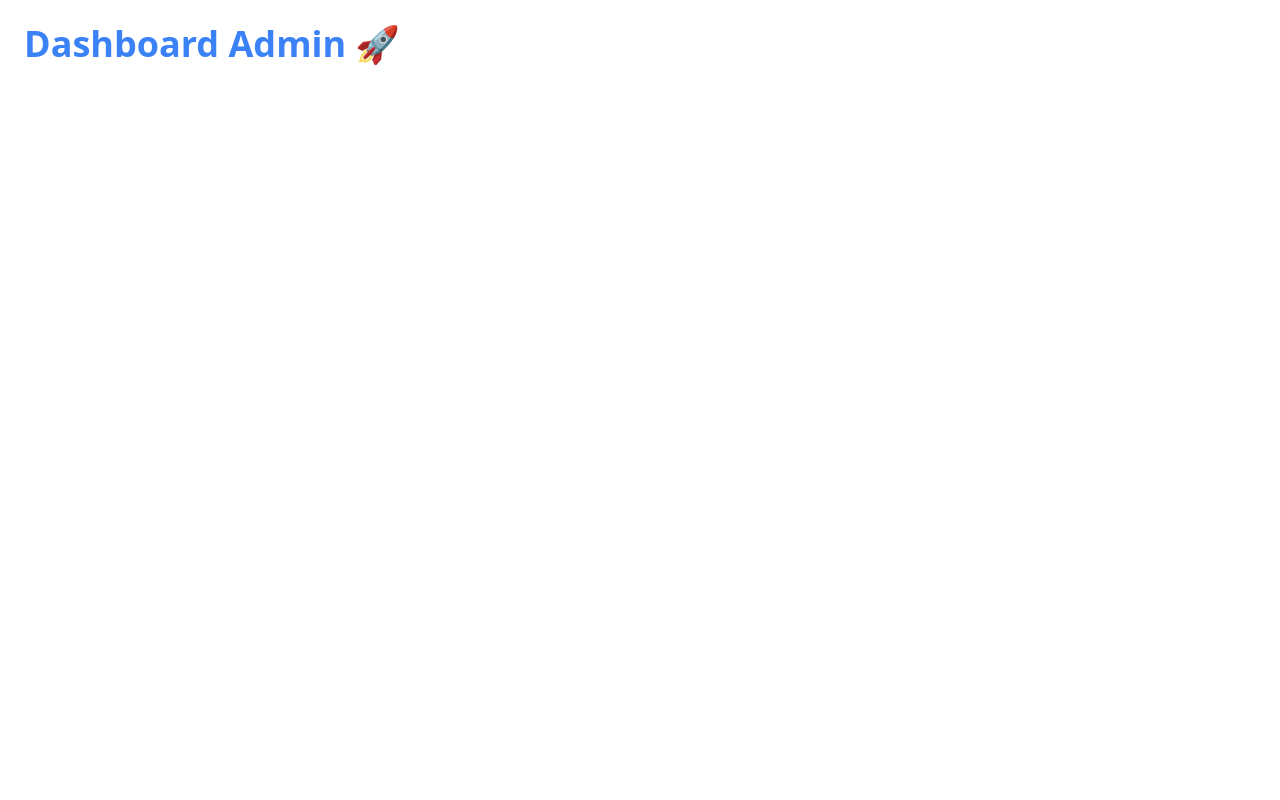
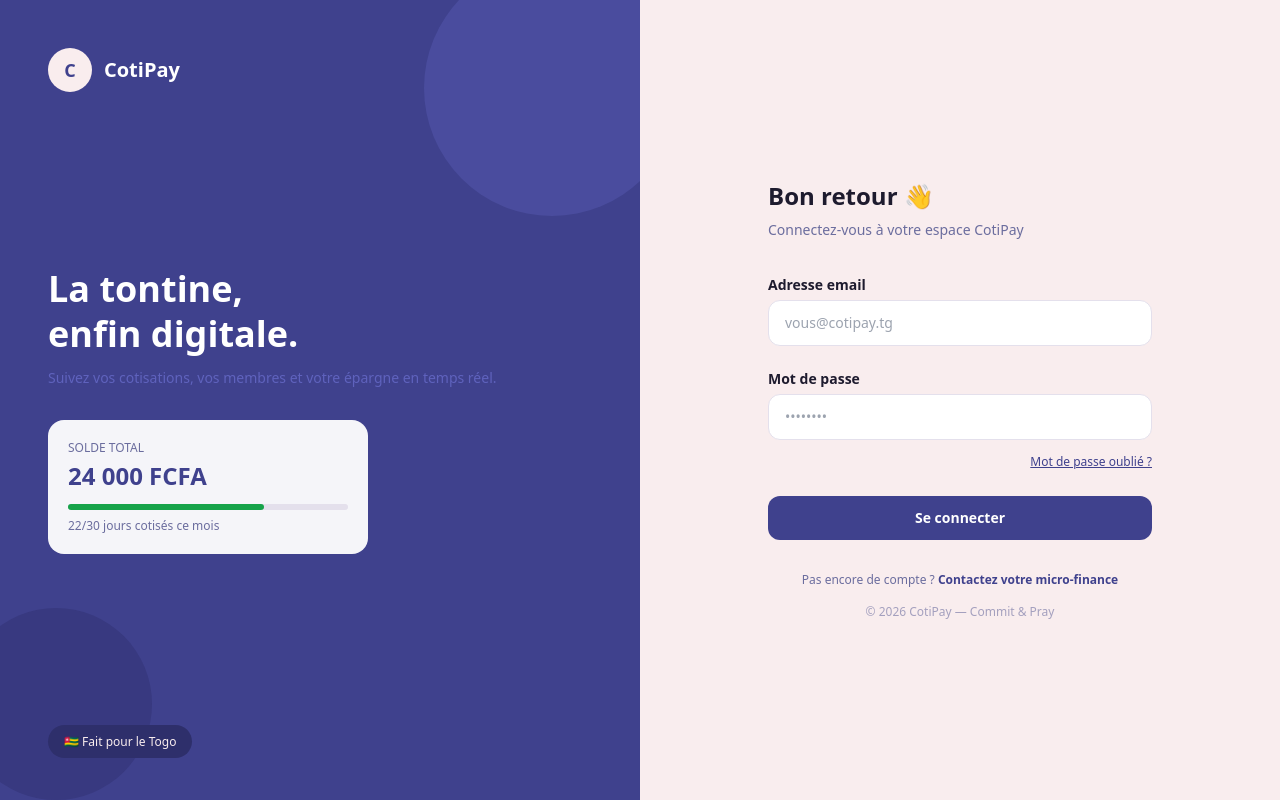
Before and after one commit to ABRrO-ops/TCCHackDefend2026_Commit-Pray, a React app in the folder frontend/: page / in a window 1280 px wide. Built offline with nearby package versions, Linux system fonts and the light colour scheme; the HTML template or start-up script is replaced by a standard one.

Commit message:
fix: restauration App.jsx avec React Router

```diff
--- a/frontend/src/App.jsx
+++ b/frontend/src/App.jsx
@@ -1,10 +1,19 @@
+import { BrowserRouter, Routes, Route } from "react-router-dom"
+import Login from "./pages/Login"
+import DashboardMembre from "./pages/DashboardMembre"
+import DashboardCollecteur from "./pages/DashboardCollecteur"
+import DashboardAdmin from "./pages/DashboardAdmin"
+
 function App() {
   return (
-    <div className="p-6">
-      <h1 className="text-4xl font-bold text-blue-500">
-        Dashboard Admin 🚀
-      </h1>
-    </div>
+    <BrowserRouter>
+      <Routes>
+        <Route path="/" element={<Login />} />
+        <Route path="/membre" element={<DashboardMembre />} />
+        <Route path="/collecteur" element={<DashboardCollecteur />} />
+        <Route path="/admin" element={<DashboardAdmin />} />
+      </Routes>
+    </BrowserRouter>
   )
 }
 
--- a/frontend/src/pages/Login.jsx
+++ b/frontend/src/pages/Login.jsx
@@ -30,38 +30,99 @@
   }
 
   return (
-    <div className="min-h-screen bg-blue-50 flex items-center justify-center">
-      <div className="bg-white p-8 rounded shadow w-96">
-        <h1 className="text-3xl font-bold text-blue-700 text-center mb-2">
-          CotiPay
+    <div className="min-h-screen flex bg-secondary">
+
+      {/* Côté gauche - branding */}
+      <div className="hidden lg:flex w-1/2 bg-primary relative overflow-hidden flex-col justify-between p-12">
+
+        {/* Formes décoratives */}
+        <div className="absolute -top-10 -right-10 w-64 h-64 bg-primary-light/30 rounded-full"/>
+        <div className="absolute bottom-0 -left-10 w-48 h-48 bg-primary-dark/40 rounded-full"/>
+
+        {/* Logo */}
+        <div className="flex items-center gap-3 z-10">
+          <div className="w-11 h-11 bg-secondary rounded-full flex items-center justify-center">
+            <span className="text-primary font-bold text-lg">C</span>
+          </div>
+          <span className="text-white font-bold text-xl">CotiPay</span>
+        </div>
+
+        {/* Accroche */}
+        <div className="z-10">
+          <h1 className="text-4xl font-bold text-white mb-3 leading-tight">
+            La tontine,<br/>enfin digitale.
           </h1>
-        <p className="text-gray-400 text-center mb-6">
-          Connectez-vous à votre espace
+          <p className="text-primary-light/90 text-sm mb-8">
+            Suivez vos cotisations, vos membres et votre épargne en temps réel.
           </p>
+
+          {/* Mini carte aperçu */}
+          <div className="bg-white/95 rounded-2xl p-5 max-w-xs">
+            <p className="text-muted text-xs mb-1">SOLDE TOTAL</p>
+            <p className="text-primary text-2xl font-bold mb-3">24 000 FCFA</p>
+            <div className="bg-soft rounded-full h-1.5 mb-2">
+              <div className="bg-success h-1.5 rounded-full" style={{width: "70%"}}/>
+            </div>
+            <p className="text-muted text-xs">22/30 jours cotisés ce mois</p>
+          </div>
+        </div>
+
+        {/* Badge */}
+        <div className="z-10">
+          <span className="bg-primary-dark text-secondary text-xs px-4 py-2 rounded-full">
+            🇹🇬 Fait pour le Togo
+          </span>
+        </div>
+      </div>
+
+      {/* Côté droit - formulaire */}
+      <div className="w-full lg:w-1/2 flex items-center justify-center p-8">
+        <div className="w-full max-w-sm">
+
+          <h2 className="text-2xl font-bold text-main mb-2">Bon retour 👋</h2>
+          <p className="text-muted text-sm mb-8">Connectez-vous à votre espace CotiPay</p>
+
           {erreur && (
-          <p className="text-red-500 text-sm text-center mb-4">{erreur}</p>
+            <p className="text-danger text-sm mb-4 bg-danger-light px-4 py-2 rounded-lg">{erreur}</p>
           )}
+
+          <label className="text-sm font-semibold text-main">Adresse email</label>
           <input
             type="email"
-          placeholder="Email"
+            placeholder="vous@cotipay.tg"
             value={email}
             onChange={e => setEmail(e.target.value)}
-          className="w-full border p-3 rounded mb-3 text-sm"
+            className="w-full border border-soft rounded-xl px-4 py-3 mt-1 mb-5 text-sm focus:outline-none focus:border-primary"
           />
+
+          <label className="text-sm font-semibold text-main">Mot de passe</label>
           <input
             type="password"
-          placeholder="Mot de passe"
+            placeholder="••••••••"
             value={motDePasse}
             onChange={e => setMotDePasse(e.target.value)}
-          className="w-full border p-3 rounded mb-4 text-sm"
+            className="w-full border border-soft rounded-xl px-4 py-3 mt-1 mb-2 text-sm focus:outline-none focus:border-primary"
           />
+
+          <div className="text-right mb-6">
+            <span className="text-primary text-xs underline cursor-pointer">Mot de passe oublié ?</span>
+          </div>
+
           <button
             onClick={handleLogin}
-          className="w-full bg-blue-600 text-white p-3 rounded font-bold hover:bg-blue-700"
+            className="w-full bg-primary hover:bg-primary-dark text-white py-3 rounded-xl font-bold text-sm transition-colors"
           >
             Se connecter
           </button>
+
+          <p className="text-center text-xs text-muted mt-8">
+            Pas encore de compte ? <span className="text-primary font-semibold">Contactez votre micro-finance</span>
+          </p>
+
+          <p className="text-center text-xs text-muted/60 mt-4">© 2026 CotiPay — Commit & Pray</p>
         </div>
+      </div>
+
     </div>
   )
 }
--- a/frontend/tailwind.config.js
+++ b/frontend/tailwind.config.js
@@ -1,7 +1,35 @@
+/** @type {import('tailwindcss').Config} */
 export default {
-  content: ["./index.html", "./src/**/*.{js,jsx,ts,tsx}"],
+  content: [
+    "./index.html",
+    "./src/**/*.{js,ts,jsx,tsx}",
+  ],
   theme: {
-    extend: {},
+    extend: {
+      colors: {
+        primary: {
+          DEFAULT: '#3F418D',
+          dark: '#2E2F6B',
+          light: '#6366C2',
+        },
+        secondary: '#F9EDEE',
+        success: {
+          DEFAULT: '#16A34A',
+          light: '#DCFCE7',
+        },
+        warning: {
+          DEFAULT: '#F59E0B',
+          light: '#FEF3C7',
+        },
+        danger: {
+          DEFAULT: '#DC2626',
+          light: '#FEE2E2',
+        },
+        main: '#1E1B2E',
+        muted: '#6B6D9E',
+        soft: '#E4E0EC',
+      },
+    },
   },
   plugins: [],
 }
```
Also changed, not shown: 1 other file (tests, documents, lock files or other folders). Lines whose indentation alone changed are shown as unchanged.
